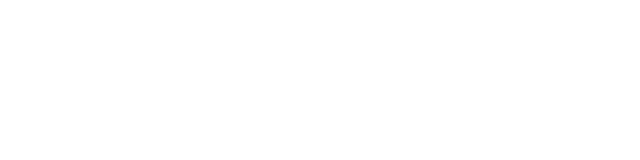
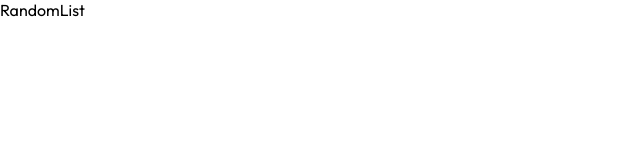
Before and after one commit to valentinaotocan/tria-task, a React (Vite) app: page /random-list in a window 1280 px wide. Shown: the top 160 px of the page, without its empty margins (0-640 px from the left). Built offline with nearby package versions, Linux system fonts and the light colour scheme.

Commit message:
Create routes

```diff
--- a/src/App.jsx
+++ b/src/App.jsx
@@ -1,5 +1,15 @@
+import { Routes, Route } from "react-router-dom";
+import Home from "./pages/Home";
+import RandomList from "./pages/RandomList";
 function App() {
-  return <></>;
+  return (
+    <>
+      <Routes>
+        <Route path="/" element={<Home />} />
+        <Route path="/random-list" element={<RandomList />} />
+      </Routes>
+    </>
+  );
 }
 
 export default App;
--- a/src/main.jsx
+++ b/src/main.jsx
@@ -1,10 +1,13 @@
-import React from 'react'
-import ReactDOM from 'react-dom/client'
-import App from './App'
-import './styles/main.scss';
+import React from "react";
+import ReactDOM from "react-dom/client";
+import { BrowserRouter } from "react-router-dom";
+import App from "./App";
+import "./styles/main.scss";
 
-ReactDOM.createRoot(document.getElementById('root')).render(
+ReactDOM.createRoot(document.getElementById("root")).render(
   <React.StrictMode>
-    <App />
-  </React.StrictMode>,
-)
+    <BrowserRouter>
+      <App />
+    </BrowserRouter>
+  </React.StrictMode>
+);
--- /dev/null
+++ b/src/pages/Home.jsx
@@ -0,0 +1,6 @@
+function Home() {
+  return (
+    <div>Home</div>
+  )
+}
+export default Home
--- /dev/null
+++ b/src/pages/RandomList.jsx
@@ -0,0 +1,6 @@
+function RandomList() {
+  return (
+    <div>RandomList</div>
+  )
+}
+export default RandomList
```
